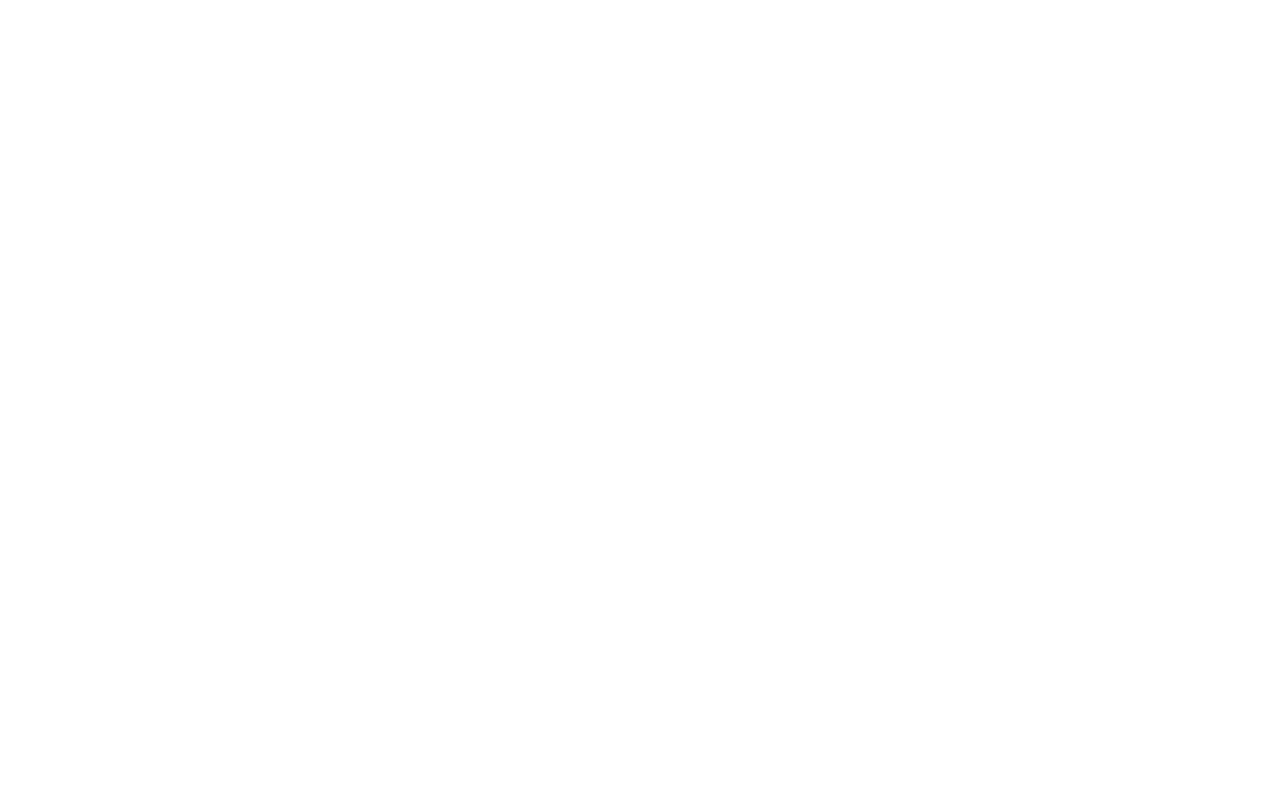
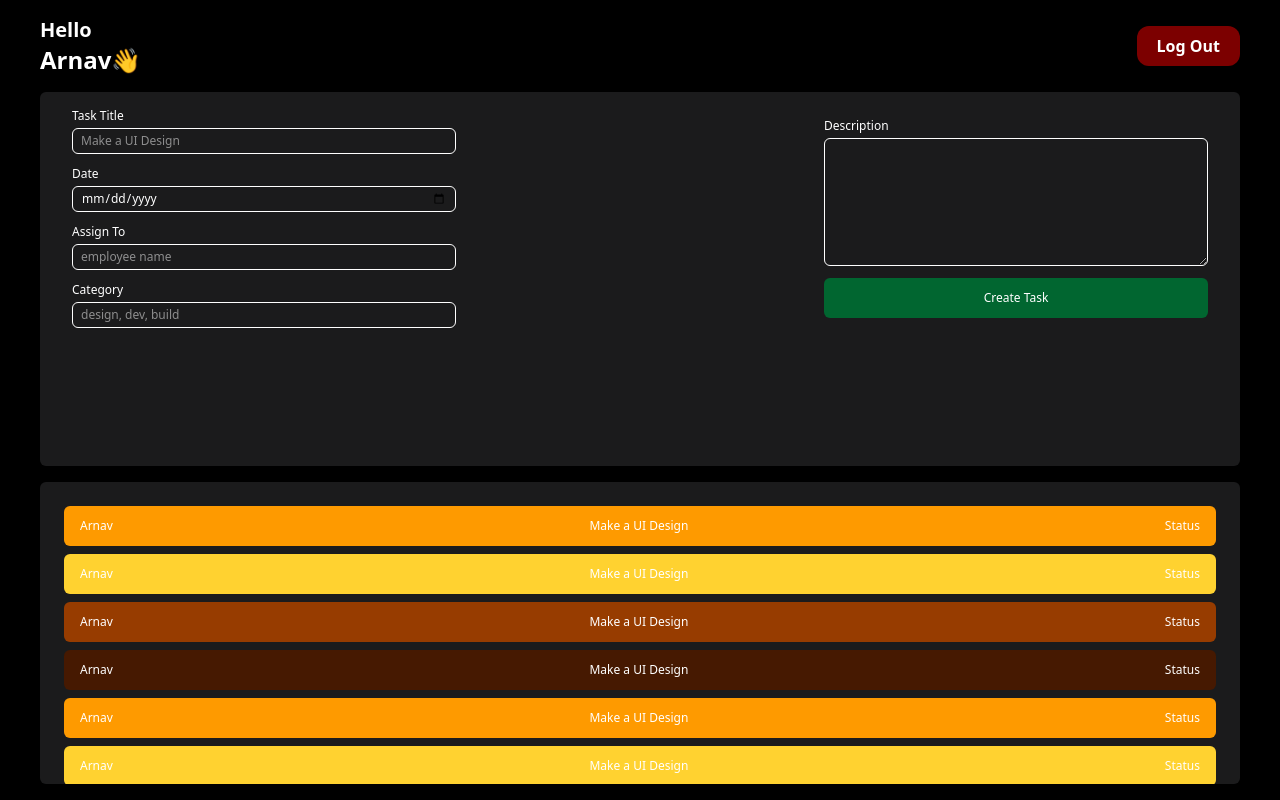
Before and after one commit to arnavsahil/ems-app, a React (Vite) app: page /dash-admin in a window 1280 px wide. Before the commit this address had no page. Built offline with nearby package versions, Linux system fonts and the light colour scheme.

Commit message:
admin dashboard ui done

```diff
--- a/src/App.jsx
+++ b/src/App.jsx
@@ -2,6 +2,7 @@
 import { Routes, Route } from "react-router-dom";
 import Login from "./components/Auth/Login";
 import EmployeeDashboard from "./components/Dashboard/EmployeeDashboard";
+import AdminDashboard from "./components/Dashboard/AdminDashboard";
 
 const App = () => {
   return (
@@ -12,6 +13,10 @@
           path="/dash-employee"
           element={<EmployeeDashboard></EmployeeDashboard>}
         ></Route>
+        <Route
+          path="/dash-admin"
+          element={<AdminDashboard></AdminDashboard>}
+        ></Route>
       </Routes>
     </>
   );
--- /dev/null
+++ b/src/components/Dashboard/AdminDashboard.jsx
@@ -0,0 +1,143 @@
+import React, { useState } from "react";
+
+const AdminDashboard = () => {
+  const [taskTitle, setTaskTitle] = useState("");
+  const [date, setDate] = useState("");
+  const [assignTo, setAssignTo] = useState("");
+  const [category, setCategory] = useState("");
+  const [description, setDescription] = useState("");
+
+  const handleSubmit = (e) => {
+    e.preventDefault();
+    // console.log("form submitted");
+    // console.log(taskTitle);
+    // console.log(date);
+    // console.log(assignTo);
+    // console.log(category);
+    // console.log(description);
+    setTaskTitle("");
+    setDate("");
+    setAssignTo("");
+    setCategory("");
+    setDescription("");
+  };
+  return (
+    <div className="h-screen w-screen bg-black px-10 py-4 flex flex-col gap-4">
+      <div className="header flex items-center justify-between">
+        <div>
+          <h4 className="text-xl font-semibold text-white">Hello</h4>
+          <h4 className="text-2xl font-bold text-white">Arnav👋</h4>
+        </div>
+        <button className="text-md font-semibold text-white px-5 py-2 rounded-xl bg-[#7C0000]">
+          Log Out
+        </button>
+      </div>
+
+      <div className="create-task w-full h-[55%] bg-[#1b1b1c] px-8 py-4 rounded-md">
+        <form
+          action=""
+          onSubmit={(e) => {
+            handleSubmit(e);
+          }}
+          className="flex justify-between text-white items-center"
+        >
+          <div>
+            <h3 className="text-xs">Task Title</h3>
+            <input
+              type="text"
+              placeholder="Make a UI Design"
+              value={taskTitle}
+              onChange={(e) => {
+                setTaskTitle(e.target.value);
+              }}
+              className="mt-1 border text-xs px-2 py-1 w-96 rounded-md"
+            />
+
+            <h3 className="text-xs mt-3">Date</h3>
+            <input
+              type="date"
+              value={date}
+              onChange={(e) => {
+                setDate(e.target.value);
+              }}
+              className="mt-1 border text-xs px-2 py-1 w-96 rounded-md"
+            />
+
+            <h3 className="text-xs mt-3">Assign To</h3>
+            <input
+              type="text"
+              placeholder="employee name"
+              value={assignTo}
+              onChange={(e) => {
+                setAssignTo(e.target.value);
+              }}
+              className="mt-1 border text-xs px-2 py-1 w-96 rounded-md"
+            />
+
+            <h3 className="text-xs mt-3">Category</h3>
+            <input
+              type="text"
+              placeholder="design, dev, build"
+              value={category}
+              onChange={(e) => {
+                setCategory(e.target.value);
+              }}
+              className="mt-1 border text-xs px-2 py-1 w-96 rounded-md"
+            />
+          </div>
+          <div className="flex flex-col">
+            <h3 className="text-xs">Description</h3>
+            <textarea
+              value={description}
+              onChange={(e) => {
+                setDescription(e.target.value);
+              }}
+              className="mt-1 border rounded-md text-xs px-2 py-1 w-96 h-32"
+            ></textarea>
+            <button className="mt-3 py-3 text-xs flex items-center justify-center rounded-md bg-green-800">
+              Create Task
+            </button>
+          </div>
+        </form>
+      </div>
+
+      <div
+        id="allTasks"
+        className="all-tasks p-6 flex flex-col gap-2 overflow-y-auto w-full h-[44%] bg-[#1b1b1c] rounded-md text-white"
+      >
+        <div className="flex items-center justify-between px-4 py-3 w-full rounded-md bg-amber-500">
+          <h4 className="text-xs">Arnav</h4>
+          <h4 className="text-xs">Make a UI Design</h4>
+          <h4 className="text-xs">Status</h4>
+        </div>
+        <div className="flex items-center justify-between px-4 py-3 w-full rounded-md bg-amber-300">
+          <h4 className="text-xs">Arnav</h4>
+          <h4 className="text-xs">Make a UI Design</h4>
+          <h4 className="text-xs">Status</h4>
+        </div>
+        <div className="flex items-center justify-between px-4 py-3 w-full rounded-md bg-amber-800">
+          <h4 className="text-xs">Arnav</h4>
+          <h4 className="text-xs">Make a UI Design</h4>
+          <h4 className="text-xs">Status</h4>
+        </div>
+        <div className="flex items-center justify-between px-4 py-3 w-full rounded-md bg-amber-950">
+          <h4 className="text-xs">Arnav</h4>
+          <h4 className="text-xs">Make a UI Design</h4>
+          <h4 className="text-xs">Status</h4>
+        </div>
+        <div className="flex items-center justify-between px-4 py-3 w-full rounded-md bg-amber-500">
+          <h4 className="text-xs">Arnav</h4>
+          <h4 className="text-xs">Make a UI Design</h4>
+          <h4 className="text-xs">Status</h4>
+        </div>
+        <div className="flex items-center justify-between px-4 py-3 w-full rounded-md bg-amber-300">
+          <h4 className="text-xs">Arnav</h4>
+          <h4 className="text-xs">Make a UI Design</h4>
+          <h4 className="text-xs">Status</h4>
+        </div>
+      </div>
+    </div>
+  );
+};
+
+export default AdminDashboard;
--- a/src/index.css
+++ b/src/index.css
@@ -3,3 +3,6 @@
 #taskList::-webkit-scrollbar{
   display: none;
 }
+#allTasks::-webkit-scrollbar{
+  display: none;
+}
```
